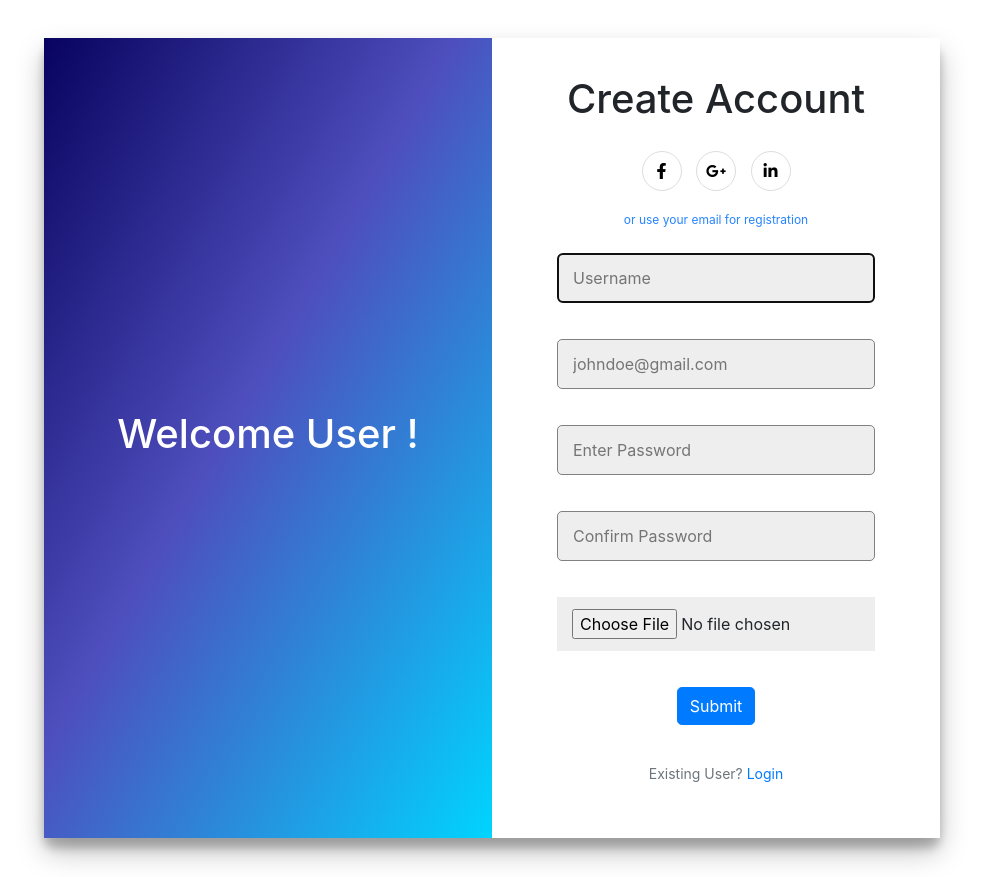
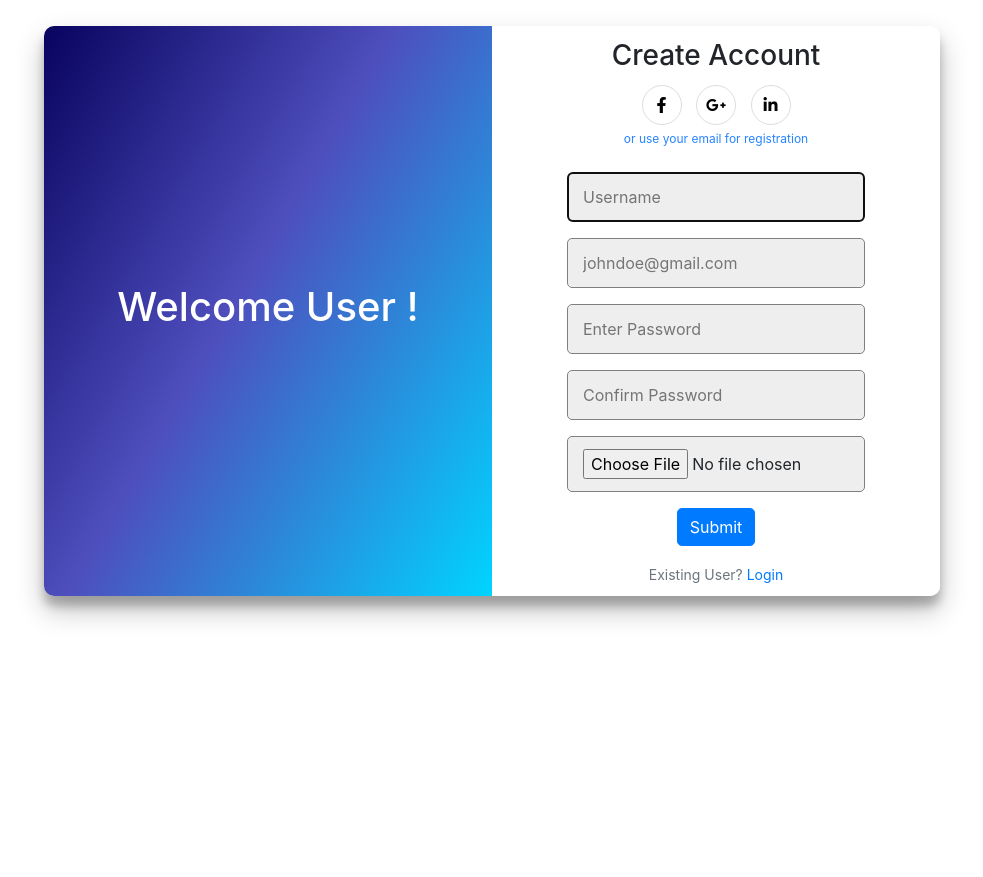
Before and after one commit to Durvesh725/securePixel2, a Django app: page /signup/ in a window 1280 px wide. Shown: the part 80-957 px from the top of the page, without its empty margins (148-1131 px from the left). After the commit the page ends 702 px from the top, so only its background shows below. Run offline with Django 4.2, Linux system fonts and the light colour scheme; some libraries are stand-ins or nearby versions.

Commit message:
New Updates 3

```diff
--- a/base/forms.py
+++ b/base/forms.py
@@ -7,43 +7,52 @@ class EncodeImageForm(forms.Form):
     image = forms.ImageField()
     message = forms.CharField(widget=forms.Textarea)
     password = forms.CharField(max_length=128, widget=forms.PasswordInput)
-    dest = forms.CharField(initial='encoded_image.png')
-    receiver = forms.ModelChoiceField(queryset=User.objects.all(), label = 'Receiver')
+    dest = forms.CharField(initial="encoded_image.png")
+    receiver = forms.ModelChoiceField(queryset=User.objects.all(), label="Receiver")
 
     def __init__(self, *args, **kwargs):
         super(EncodeImageForm, self).__init__(*args, **kwargs)
-        self.fields['message'].widget.attrs.update({'class': 'custom-message'})
-        self.fields['password'].widget.attrs.update({'class': 'custom-password'})
-        self.fields['dest'].widget.attrs.update({'class': 'custom-dest'})
-        self.fields['receiver'].widget.attrs.update({'class': 'custom-receiver'})
+        self.fields["message"].widget.attrs.update({"class": "custom-message"})
+        self.fields["password"].widget.attrs.update({"class": "custom-password"})
+        self.fields["dest"].widget.attrs.update({"class": "custom-dest"})
+        self.fields["receiver"].widget.attrs.update({"class": "custom-receiver"})
 
 
 class DecodeImageForm(forms.Form):
-    encoded_image = forms.ImageField(label='Select the image to decode: ')
+    encoded_image = forms.ImageField(label="Select the image to decode: ")
     password = forms.CharField(max_length=128, widget=forms.PasswordInput)
 
 
 class RegistrationForm(UserCreationForm):
-    profile_picture = forms.ImageField(required=False, label='Profile Picture')
-    email = forms.CharField(label='Email', widget=forms.TextInput(attrs={"placeholder": "johndoe@gmail.com"}))
+    profile_picture = forms.ImageField(required=False, label="Choose Profile Image")
+    email = forms.CharField(
+        label="Email",
+        widget=forms.TextInput(attrs={"placeholder": "johndoe@gmail.com"}),
+    )
 
     def __init__(self, *args, **kwargs):
         super(RegistrationForm, self).__init__(*args, **kwargs)
-        self.fields['username'].widget.attrs.update({'class': 'custom-username', 'placeholder': 'Username'})
-        self.fields['password1'].widget.attrs.update({'class': 'custom-password1', 'placeholder': 'Enter Password'})
-        self.fields['password2'].widget.attrs.update({'class': 'custom-password2', 'placeholder': 'Confirm Password'})
-        self.fields['email'].widget.attrs.update({'class': 'custom-email'})
+        self.fields["username"].widget.attrs.update(
+            {"class": "custom-username", "placeholder": "Username"}
+        )
+        self.fields["password1"].widget.attrs.update(
+            {"class": "custom-password1", "placeholder": "Enter Password"}
+        )
+        self.fields["password2"].widget.attrs.update(
+            {"class": "custom-password2", "placeholder": "Confirm Password"}
+        )
+        self.fields["email"].widget.attrs.update({"class": "custom-email"})
 
     class Meta:
         model = User
-        fields = ['username', 'password1', 'password2', 'profile_picture']
+        fields = ["username", "password1", "password2", "profile_picture"]
 
 
 class LoginForm(forms.Form):
-    username = forms.CharField(max_length=150, label='Enter Username')
-    password = forms.CharField(widget=forms.PasswordInput, label='Enter Password')
+    username = forms.CharField(max_length=150, label="Enter Username")
+    password = forms.CharField(widget=forms.PasswordInput, label="Enter Password")
 
     def __init__(self, *args, **kwargs):
         super(LoginForm, self).__init__(*args, **kwargs)
-        self.fields['username'].widget.attrs.update({'class': 'custom-username'})
-        self.fields['password'].widget.attrs.update({'class': 'custom-password1'})
+        self.fields["username"].widget.attrs.update({"class": "custom-username"})
+        self.fields["password"].widget.attrs.update({"class": "custom-password1"})
--- a/base/templates/base/SignUp.html
+++ b/base/templates/base/SignUp.html
@@ -11,7 +11,7 @@
   <div class="form-container1 sign-up-container">
     <form method="post" enctype="multipart/form-data">
       {% csrf_token %}
-      <h1>Create Account</h1>
+      <h3>Create Account</h3>
       <div class="social-container">
         <a href="#" class="social"><i class="fab fa-facebook-f"></i></a>
         <a href="#" class="social"><i class="fab fa-google-plus-g"></i></a>
--- a/base/templates/base/encodeImg.html
+++ b/base/templates/base/encodeImg.html
@@ -44,7 +44,7 @@
                             {{ form.image.errors }}
                         </div>
 
-                        <div class="col-sm-3 text-md-right mt-2">
+                        <div class="col-sm-3 text-md-right mt-1">
                             <label for="{{ form.message.id_for_label }}">{{ form.message.label_tag }}</label>
                         </div>
                         <div class="col-sm-9 mt-2">
--- a/static/styles/main.css
+++ b/static/styles/main.css
@@ -376,12 +345,13 @@ form {
 .input {
   display: flex;
   flex-direction: column;
-  gap: 20px;
+  gap: 10px;
   width: 100%;
 }
 
 input {
-  border: none;
+  border: 1px solid gray;
+  border-radius: 5px;
   background-color: #eee;
   padding: 12px 15px;
   width: 100%;
@@ -513,23 +484,23 @@ form {
   background-color: #FFFFFF;
   display: flex;
   align-items: center;
-  justify-content: center;
   flex-direction: column;
-  padding: 0 50px;
+  padding: 0 60px;
   width: 100%;
   height: 100%;
   text-align: center;
+  gap: 0;
 }
 
 .input1 {
   display: flex;
   flex-direction: column;
-  gap: 20px;
   width: 100%;
 }
 
 input {
-  border: none;
+  border: 1px solid gray;
+  border-radius: 5px;
   background-color: #eee;
   padding: 12px 15px;
   width: 100%;
@@ -544,14 +515,15 @@ input {
 }
 
 .container1 {
-  margin: 3% 15%;
+  margin: 2% 15%;
   display: flex;
-  padding: 3%;
+  padding: 2%;
   border-radius: 10px;
   box-shadow: 0 14px 28px rgba(0, 0, 0, 0.25),
     0 10px 10px rgba(0, 0, 0, 0.22);
   position: relative;
-  height: 800px;
+  height: 570px;
+  overflow: hidden;
 }
 
 .form-container1 {
@@ -563,6 +535,10 @@ input {
   justify-content: center;
   flex-direction: column;
   text-align: center;
+}
+
+.form-container1 h3 {
+  margin-top: 20px;
 }
 
 .overlay-container1 {
@@ -598,7 +574,7 @@ input {
 }
 
 .social-container {
-  margin: 20px 0;
+  margin: 5px 0;
 }
 
 .social-container a {
@@ -618,4 +594,8 @@ input {
   text-decoration: none;
 }
 
-/* ***********SIGNUP end************************************** */
+.text-muted {
+  padding-bottom: 5px;
+}
+
+/*********************** SIGNUP end ***********************/
--- a/templates/main.html
+++ b/templates/main.html
@@ -1,13 +1,13 @@
 <!DOCTYPE html>
 {% load static %}
-<html lang="en">
+<html>
   <head>
     <meta charset="UTF-8" />
     <meta http-equiv="X-UA-Compatible" content="IE=edge" />
     <meta name="viewport" content="width=device-width, initial-scale=1.0" />
     <link
       rel="shortcut icon"
-      href="{% static 'assets/favicon.ico' %}"
+      href="https://res.cloudinary.com/dzy2zn0mz/image/upload/v1698769946/SecurePixel/Images/MainLogo.png"
       type="image/x-icon"
     />
     <link
@@ -26,23 +26,12 @@
       href="https://cdnjs.cloudflare.com/ajax/libs/font-awesome/5.14.0/css/all.min.css"
     />
 
-    <title>SecurePixel - Secure your Future with us</title>
+    <title>SecurePixel</title>
   </head>
 
   <body>
     {% include 'navbar.html' %}
-    <!-- display flash messages
-    anywhere if the flash message appears in the app...display it here -->
-    <!-- {% if messages %}
-    <ul class="messages">
-      {% for message in messages %}
-      <li>{{ message }}</li>
-      {% endfor %}
-    </ul>
-    {% endif %}  -->
     {% block content %}
-
     {% endblock content %}
-    <!-- <script src="{% static 'js/script.js' %}" defer></script> -->
   </body>
 </html>
```
Also changed, not shown: other parts of static/styles/main.css (+4 -34 lines), base/templates/base/home.html (+0 -9 lines), base/templates/base/userLanding.html (+5 -5 lines), db.sqlite3.
